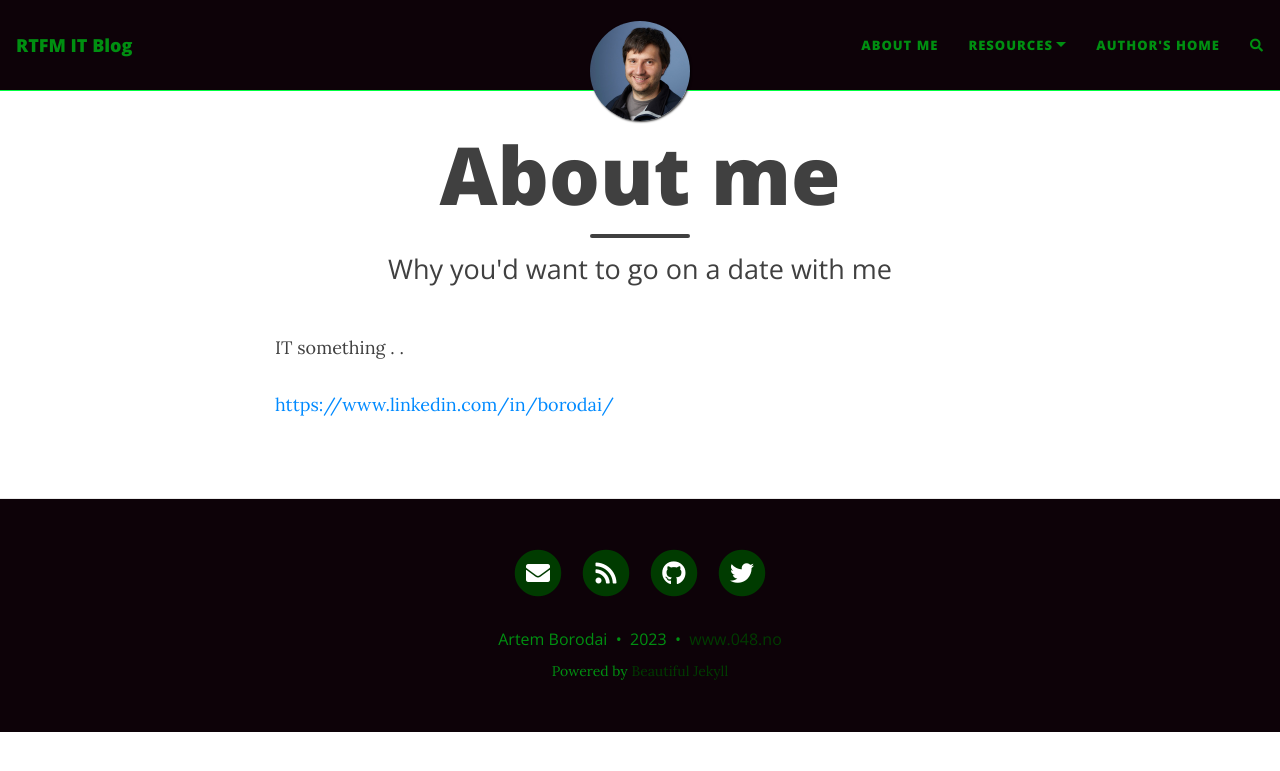
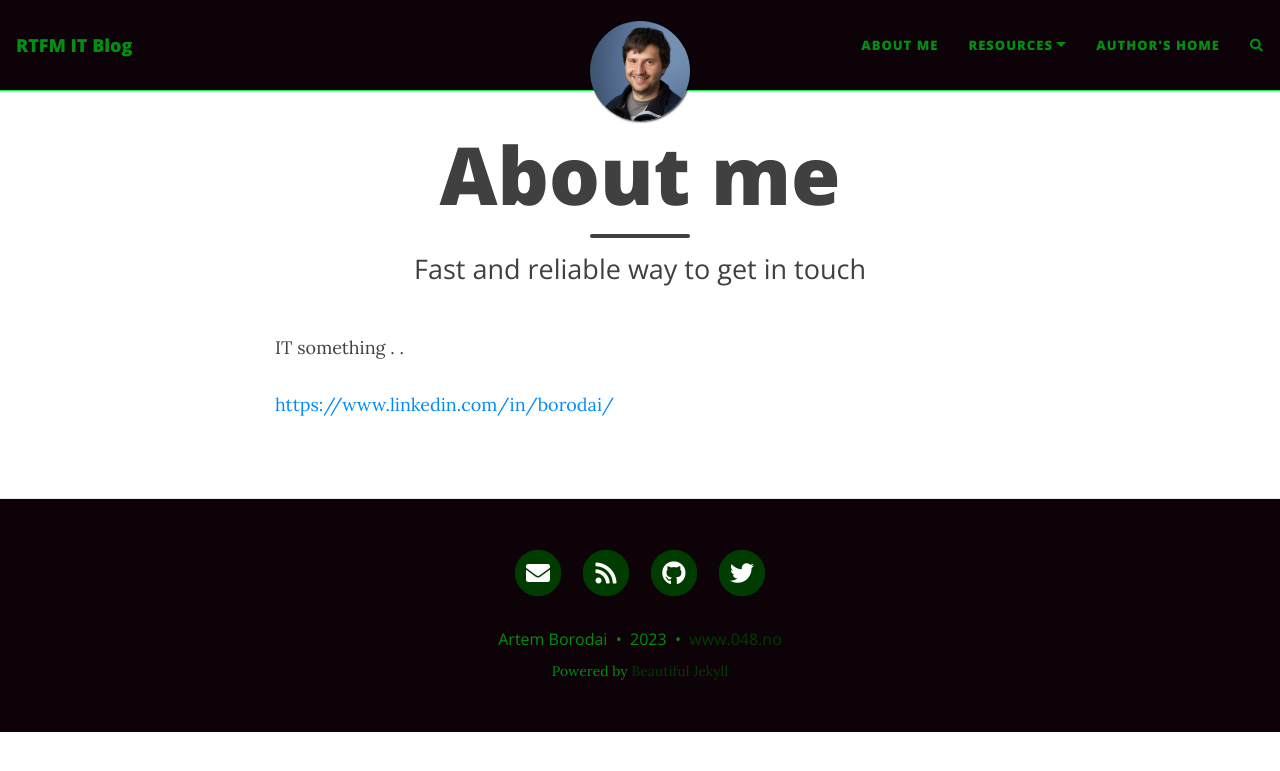
Before and after one commit to artem1982/048.no, a Jekyll site: the page built from aboutme.md, in a window 1280 px wide. Shown: the top 771 px of the page. Built offline with Jekyll 4.4.1, drawn with Linux system fonts in a browser that asks for light colours; nearby versions of some CDN libraries; comment, search, counter and statistics services are not loaded.

Commit message:
fix about me

```diff
--- a/aboutme.md
+++ b/aboutme.md
@@ -1,7 +1,7 @@
 ---
 layout: page
 title: About me
-subtitle: Why you'd want to go on a date with me
+subtitle: Fast and reliable way to get in touch
 ---
 
 IT something . .
```
